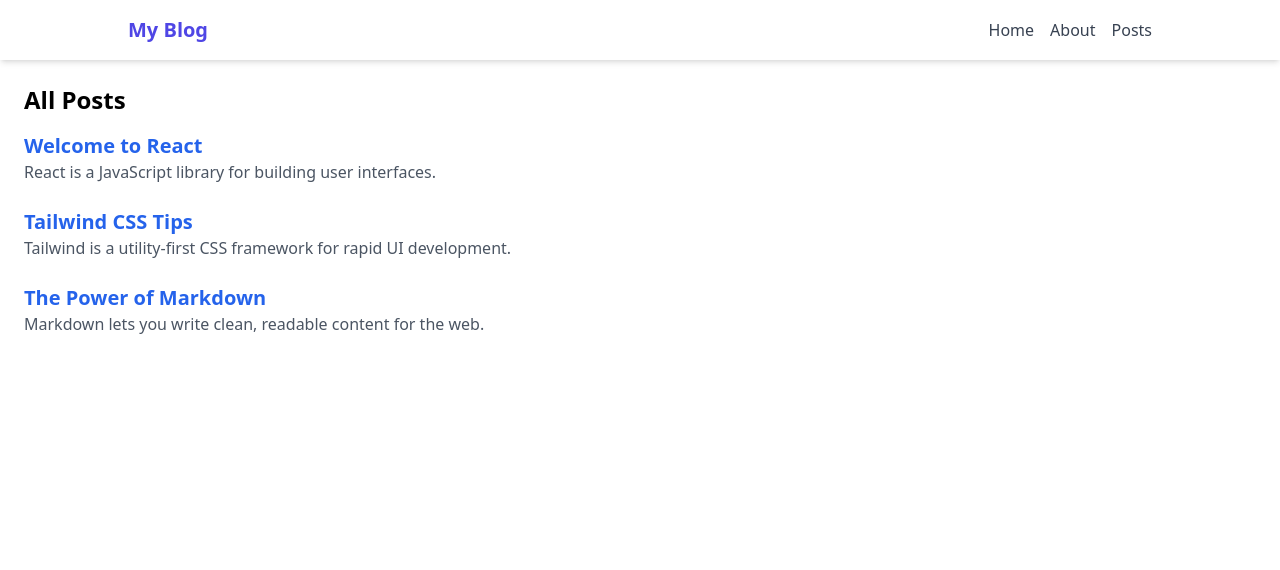
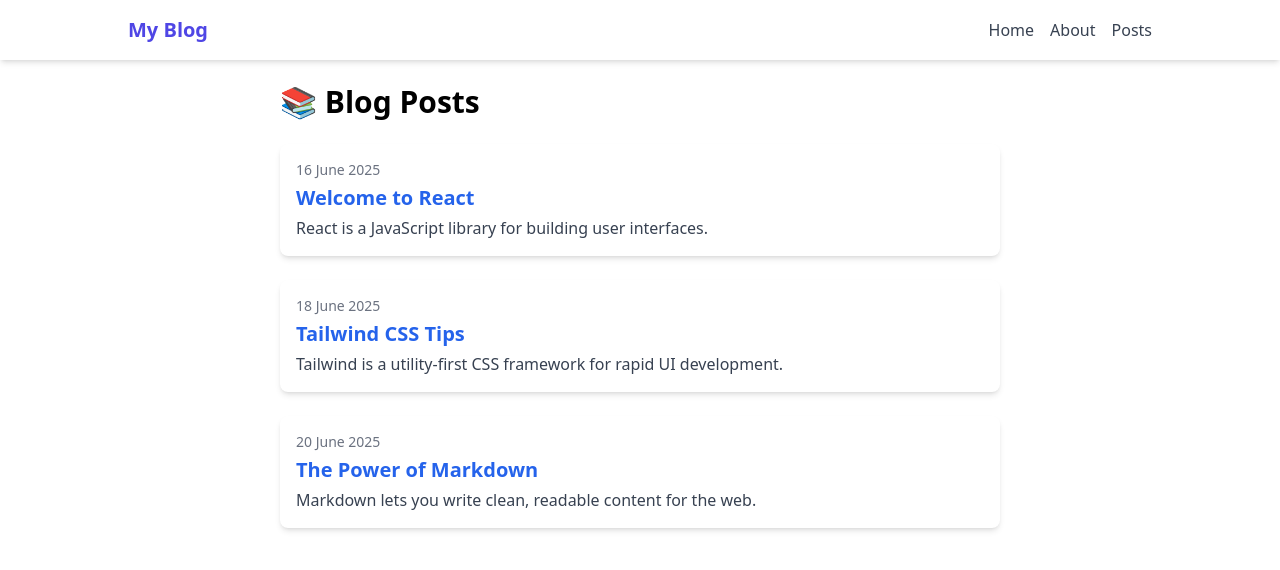
Before and after one commit to iamregha/react-blog-project, a React (Create React App) app: page /posts in a window 1280 px wide. Shown: the top 570 px of the page. Built offline with nearby package versions, Linux system fonts and the light colour scheme.

Commit message:
Day 8 complete: Error handling, dates, and improved layout

```diff
--- a/src/data/postsData.js
+++ b/src/data/postsData.js
@@ -3,16 +3,19 @@ const posts = [
     slug: "welcome-to-react",
     title: "Welcome to React",
     summary: "React is a JavaScript library for building user interfaces.",
+    date: "2025-06-16",
   },
   {
     slug: "tailwind-tips",
     title: "Tailwind CSS Tips",
     summary: "Tailwind is a utility-first CSS framework for rapid UI development.",
+    date: "2025-06-18",
   },
   {
     slug: "markdown-power",
     title: "The Power of Markdown",
     summary: "Markdown lets you write clean, readable content for the web.",
+    date: "2025-06-20",
   },
 ];
 
--- a/src/pages/PostDetail.jsx
+++ b/src/pages/PostDetail.jsx
@@ -12,10 +12,10 @@ export default function PostDetail() {
       .then((res) => res.text())
       .then((text) => setContent(text))
       .catch((err) => {
-        console.error("Error loading markdown:", err);
-        setContent("Post not found.");
+        console.error("Markdown not found:", err);
+        setContent("# 404\n\nPost not found.");
       });
-  }, []);
+  }, [slug]);
 
   return (
     <div className="p-6">
--- a/src/pages/Posts.jsx
+++ b/src/pages/Posts.jsx
@@ -1,22 +1,33 @@
-import posts from "../data/postsData"; // Assuming you have a posts data file
+import posts from "../data/postsData";
 import { Link } from "react-router-dom";
 
 export default function Posts() {
   return (
-    <div className="p-6">
-      <h2 className="text-2xl font-bold mb-4">All Posts</h2>
+    <div className="max-w-3xl mx-auto p-6">
+      <h2 className="text-3xl font-bold mb-6">📚 Blog Posts</h2>
 
       {posts.map((post) => (
-        <div key={post.slug} className="mb-6">
-          <h3 className="text-xl font-semibold text-blue-600">
+        <div
+          key={post.slug}
+          className="bg-white shadow-md rounded-lg p-4 mb-6 hover:shadow-lg transition-shadow"
+        >
+          <p className="text-sm text-gray-500 mb-1">
+            {new Date(post.date).toLocaleDateString("en-GB", {
+              year: "numeric",
+              month: "long",
+              day: "numeric",
+            })}
+          </p>
+
+          <h3 className="text-xl font-semibold text-blue-600 mb-1">
             <Link to={`/posts/${post.slug}`}>{post.title}</Link>
           </h3>
-          <p className="text-gray-600">{post.summary}</p>
+
+          <p className="text-gray-700">{post.summary}</p>
         </div>
       ))}
     </div>
   );
 }
-
-// This component lists all posts with links to their detail pages.
-// It uses the `posts` data imported from a separate file.
+// This component displays a list of blog posts with titles, summaries, and publication dates.
+// Each post links to its detailed view, which is rendered in the PostDetail component.
```
